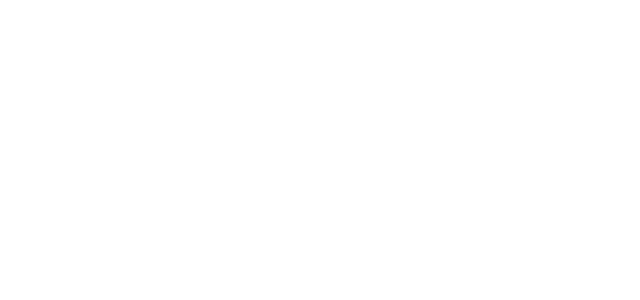
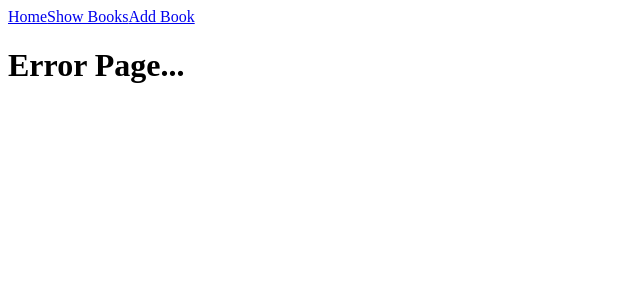
Before and after one commit to siam114/CRUD-using-toolkit, a React (Vite) app: page /add-book in a window 1280 px wide. Before the commit this address had no page. Shown: the top 300 px of the page, without its empty margins (0-640 px from the left). Built offline with nearby package versions, Linux system fonts and the light colour scheme.

Commit message:
create navbar

```diff
--- /dev/null
+++ b/src/layouts/Navbar.jsx
@@ -0,0 +1,14 @@
+import React from 'react'
+import { Link } from 'react-router-dom'
+
+const Navbar = () => {
+  return (
+    <nav>
+      <Link to="/" className='nav-link'>Home</Link>
+      <Link to="/show-books" className='nav-link'>Show Books</Link>
+      <Link to="/add-book" className='nav-link'>Add Book</Link>
+    </nav>
+  )
+}
+
+export default Navbar
--- a/src/pages/Error.jsx
+++ b/src/pages/Error.jsx
@@ -3,7 +3,7 @@
 const Error = () => {
   return (
     <div>
-      <h1>Home Page...</h1>
+      <h1>Error Page...</h1>
     </div>
   )
 }
--- a/src/pages/Home.jsx
+++ b/src/pages/Home.jsx
@@ -3,7 +3,7 @@
 const Home = () => {
   return (
     <div>
-
+      <h2>Home Page</h2>
     </div>
   )
 }
--- a/src/routes/Index.jsx
+++ b/src/routes/Index.jsx
@@ -1,11 +1,15 @@
 import React from 'react'
 import { BrowserRouter, Route, Routes } from 'react-router-dom'
 import Home from '../pages/Home'
+import Error from './../pages/Error';
+import Navbar from '../layouts/Navbar';
 
 const Index = () => {
   return <BrowserRouter>
+  <Navbar/>
      <Routes>
         <Route path="/" element={<Home/>}/>
+        <Route path="*" element={<Error/>}/>
      </Routes>
   </BrowserRouter>
 }
```
